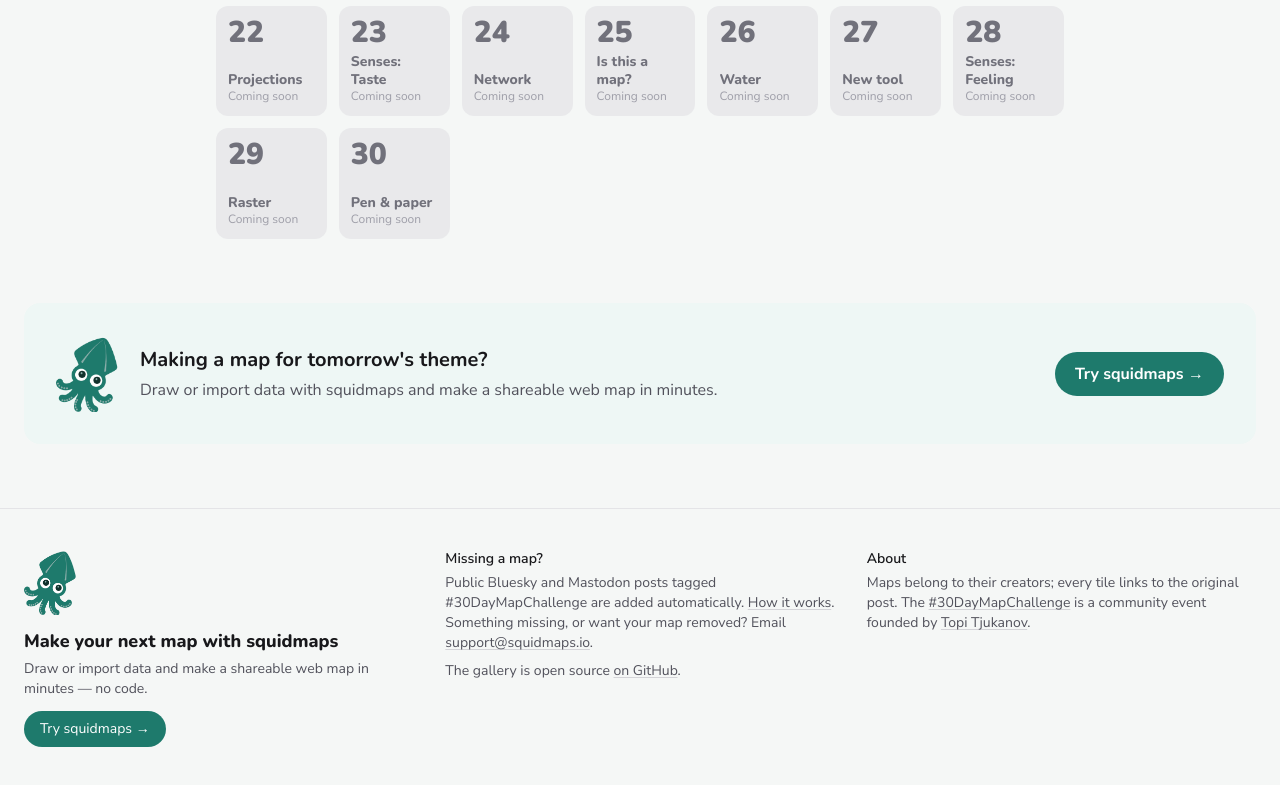
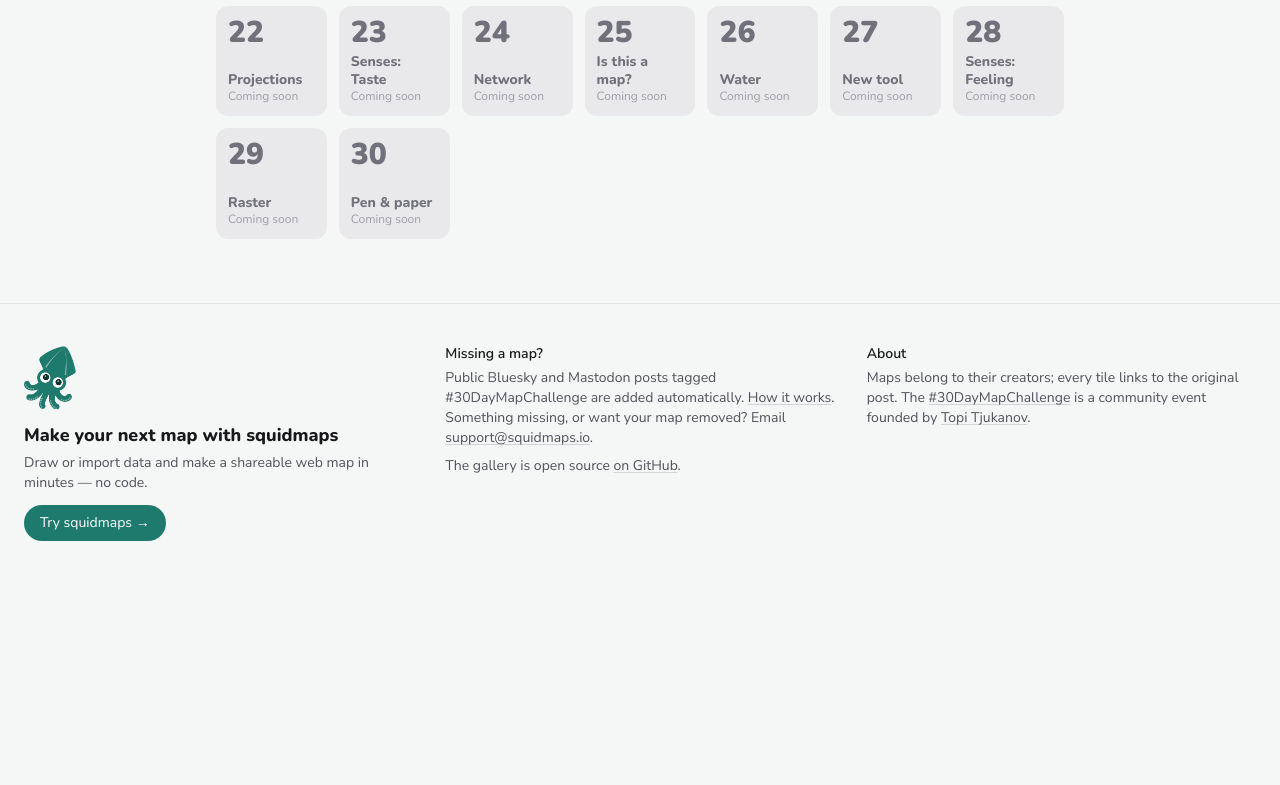
Before and after one commit to squidmaps-io/map-challenge-gallery, an Astro site: page / in a window 1280 px wide. Shown: the part 838-1623 px from the top of the page. After the commit the page ends 1419 px from the top, so only its background shows below. Built offline with nearby package versions, Linux system fonts and the light colour scheme; Astro itself is replaced by a stand-in of ours.

Commit message:
Remove home page squidmaps banner; the footer has one
Co-Authored-By: Claude Opus 5.5 <noreply@anthropic.com>

```diff
--- a/src/pages/index.astro
+++ b/src/pages/index.astro
@@ -2,7 +2,7 @@
 import Layout from '../layouts/Layout.astro';
 import Calendar from '../components/Calendar.astro';
 import { postsForDay, themes } from '../lib/data';
-import { SQUIDMAPS_URL, YEAR, withBase } from '../lib/site';
+import { YEAR, withBase } from '../lib/site';
 
 const days = themes.map((t) => ({ ...t, count: postsForDay(t.day).length }));
 const total = days.reduce((n, d) => n + d.count, 0);
@@ -34,15 +34,4 @@ const latest = [...days].reverse().find((d) => d.count > 0);
   <section class="mx-auto max-w-4xl px-3 sm:px-6">
     <Calendar />
   </section>
-
-  <section class="mx-auto mt-16 max-w-7xl px-4 sm:px-6">
-    <div class="flex flex-col items-start gap-5 rounded-2xl bg-ink-50 p-6 sm:flex-row sm:items-center sm:p-8 dark:bg-ink-700/20">
-      <img src={withBase('brand/squidmaps-mascot.png')} alt="" width="64" class="shrink-0" />
-      <div class="flex-1">
-        <p class="font-display text-xl font-bold">Making a map for tomorrow's theme?</p>
-        <p class="mt-1 text-zinc-600 dark:text-zinc-300">Draw or import data with squidmaps and make a shareable web map in minutes.</p>
-      </div>
-      <a href={SQUIDMAPS_URL} class="rounded-full bg-ink-500 px-5 py-2.5 font-bold text-white hover:bg-ink-600">Try squidmaps →</a>
-    </div>
-  </section>
 </Layout>
```
